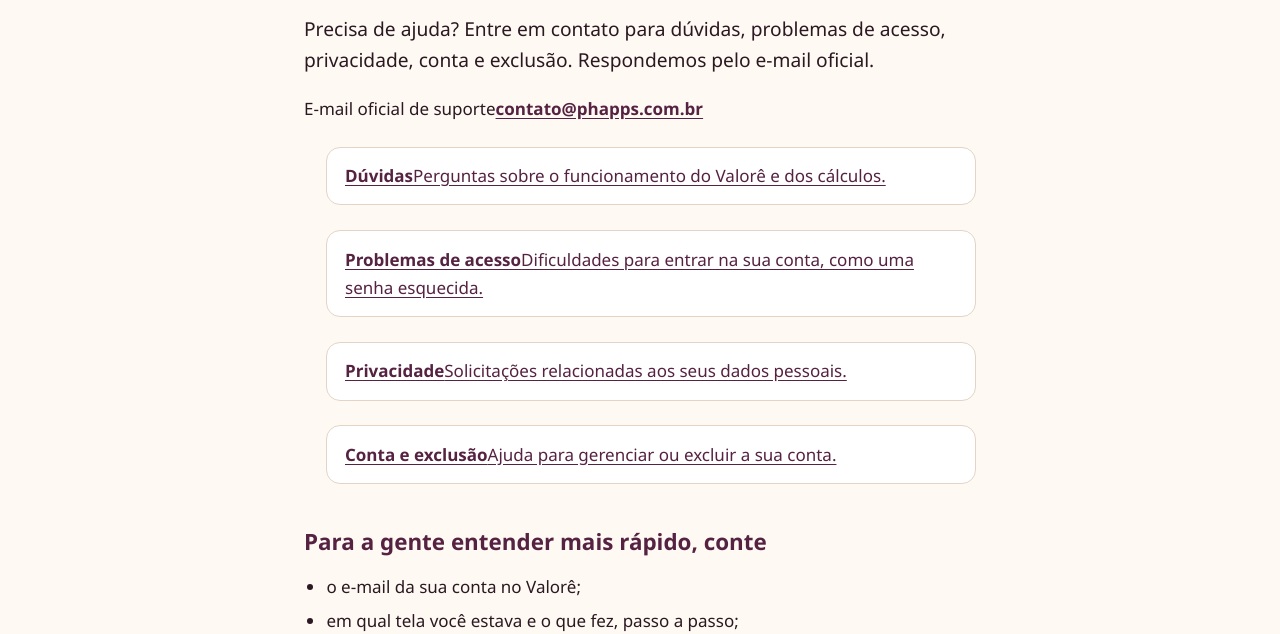
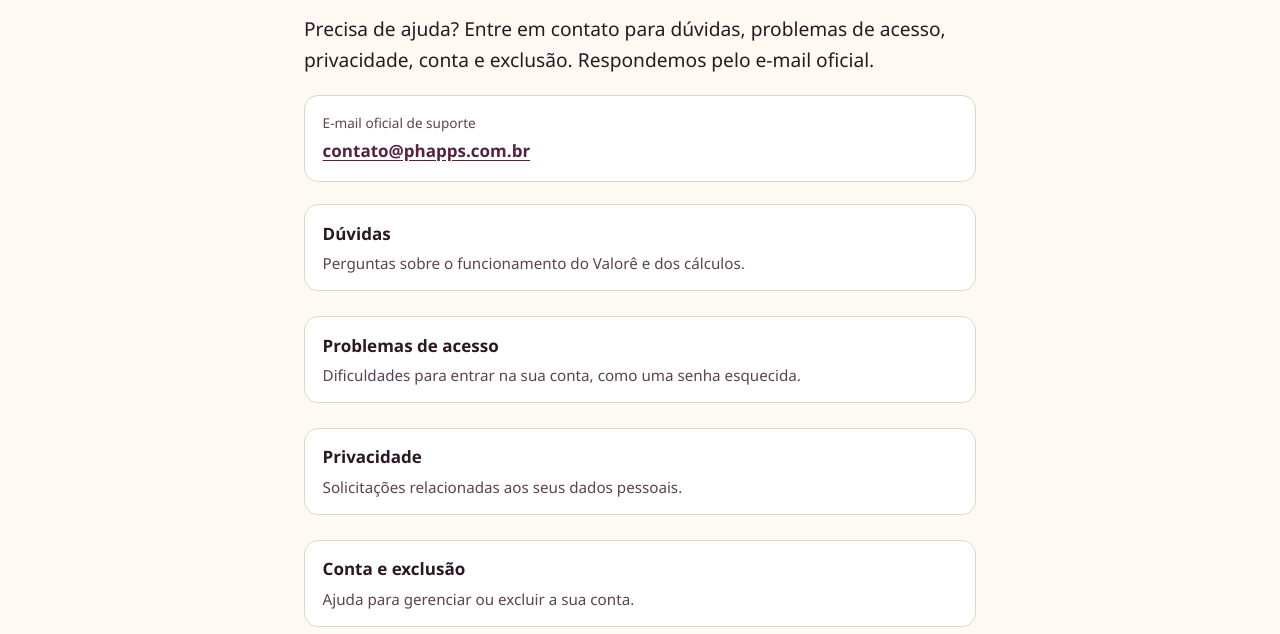
Before and after one commit to hottpri-boop/valore-site, a plain HTML site: page suporte/index.html in a window 1280 px wide. Shown: the part 175-809 px from the top of the page. Drawn offline with Linux system fonts and the light colour scheme.

Commit message:
Início: rodapé por Hott Apps e estilo do Suporte

```diff
--- a/estilo.css
+++ b/estilo.css
@@ -61,3 +61,8 @@ span.condicional{display:inline-block}
 .condicional::before{content:attr(data-rotulo);display:block;font-size:.78rem;font-weight:800;color:#1d4ed8;margin-bottom:.25rem}
 .oferta{font-weight:700}
 .autoria{margin:-.25rem 0 .9rem;color:inherit;opacity:.85;font-size:1rem}
+.email-oficial{display:flex;flex-direction:column;gap:.15rem;padding:1rem 1.1rem;border:1px solid var(--linha,#e7d9cc);border-radius:14px;background:#fff;margin:1rem 0}
+.email-oficial span{font-size:.85rem;color:var(--suave)}
+.temas-suporte a{display:flex;flex-direction:column;gap:.2rem;text-decoration:none;color:inherit}
+.temas-suporte span{color:var(--suave);font-size:.95rem}
+.texto ul.temas-suporte{padding-left:0;margin-left:0}
```
Also changed, not shown: index.html (+2 -2 lines).
